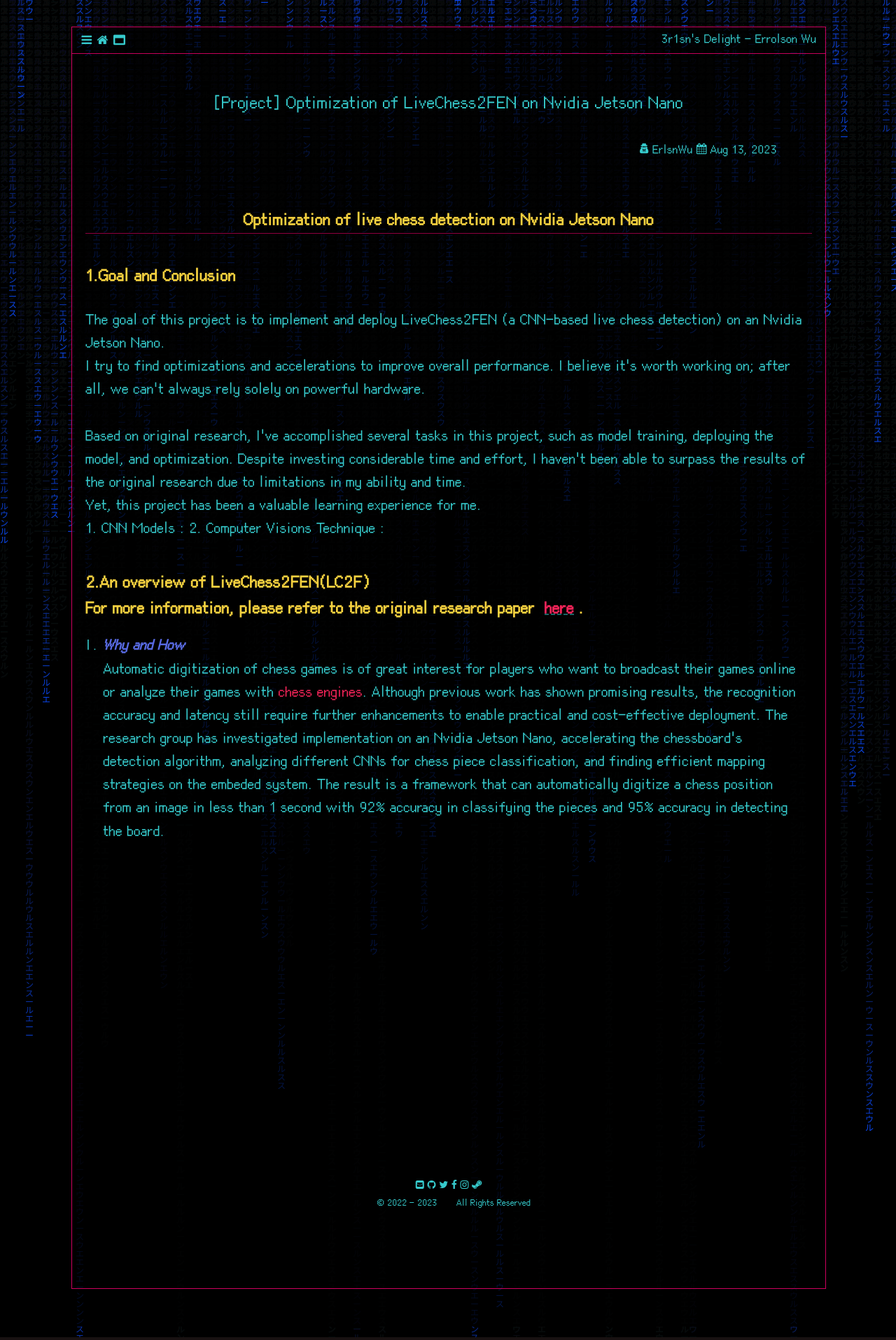
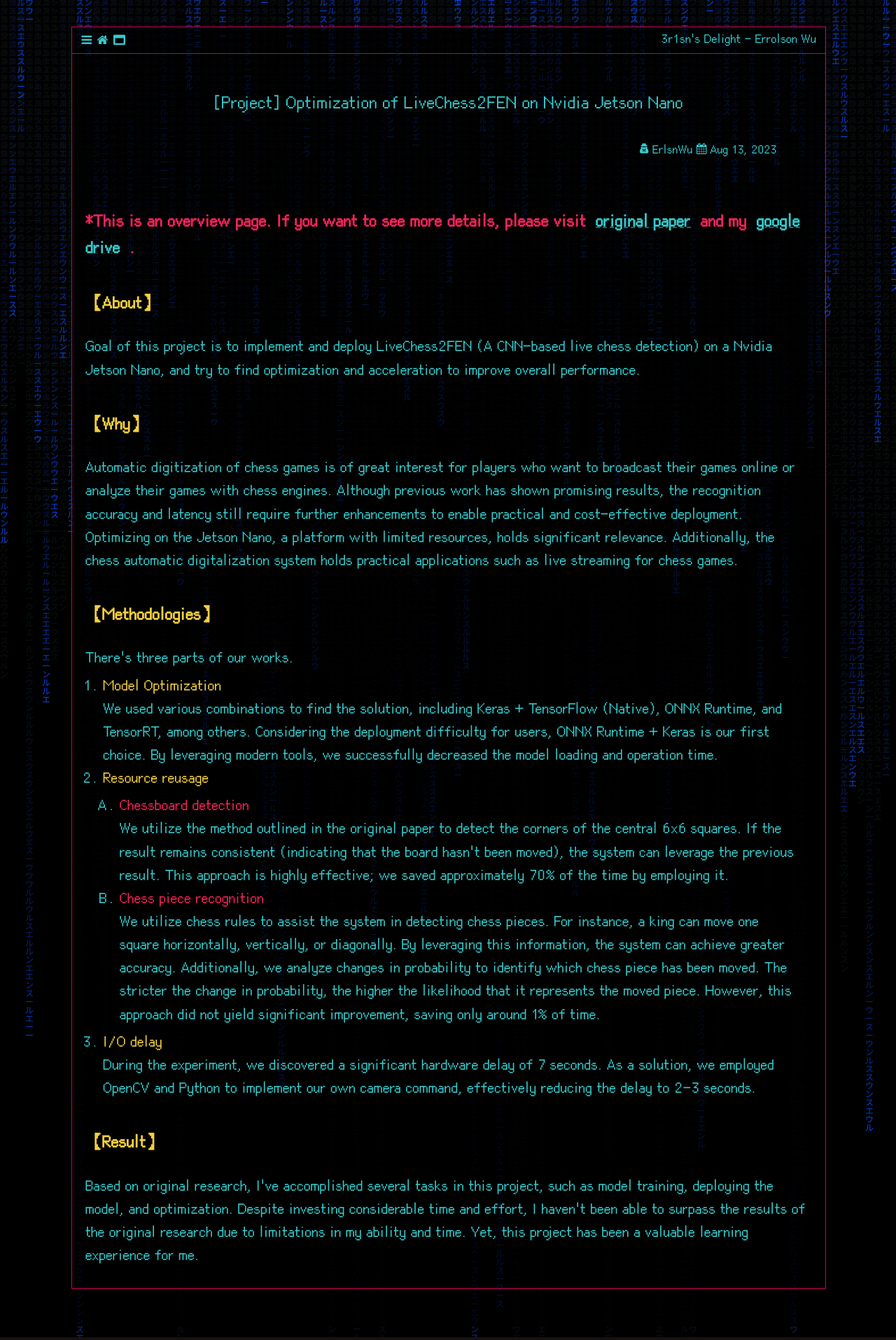
Before and after one commit to 3r1sn5/3r1sn5.github.io, a Jekyll site: the page built from collections/_computerScience/2023-8-13-ProjectLC2F.md, in a window 1280 px wide. Shown: the whole page at 70% size. Built offline with Jekyll 4.4.1, drawn with Linux system fonts in a browser that asks for light colours.

Commit message:
Updata LC2F

```diff
--- a/collections/_computerScience/2023-8-13-ProjectLC2F.md
+++ b/collections/_computerScience/2023-8-13-ProjectLC2F.md
@@ -13,28 +13,52 @@ date: "Aug 13, 2023"
       --neon-green: #39ff14;
       --neon-purple: #586AE2;
     }
+    ul.custom-list {
+    list-style-type: upper-alpha;
+    }
   </style>
+  <h3 style="color: var(--neon-pink);"><b>*This is an overview page. If you want to see more details, please visit <a href="https://arxiv.org/pdf/2012.06858.pdf">original paper</a> and my <a href="https://drive.google.com/file/d/1sPUws4-nrXC6g3z8mkLZowwr9qup-_4D/view">google drive</a> .</b></h3>
 
-  <h2 style="color: var(--neon-yellow); text-align: center;"><b>Optimization of live chess detection on Nvidia Jetson Nano</b></h2>
+  <h3 style="color: var(--neon-yellow);"><b>【About】</b></h3>
+    <h4>
+      Goal of this project is to implement and deploy LiveChess2FEN (A CNN-based live chess detection) on a Nvidia Jetson Nano, and try to find optimization and acceleration to improve overall performance.
+    </h4>
 
-  <h3 style="color: var(--neon-yellow);"><b>1.Goal and Conclusion</b></h3>
-  <h4>
-      The goal of this project is to implement and deploy LiveChess2FEN (a CNN-based live chess detection) on an Nvidia Jetson Nano. <br>
-      I try to find optimizations and accelerations to improve overall performance. I believe it's worth working on; after all, we can't always rely solely on powerful hardware. <br>
-      <br>
-      Based on original research, I've accomplished several tasks in this project, such as model training, deploying the model, and optimization. Despite investing considerable time and effort, I haven't been able to surpass the results of the original research due to limitations in my ability and time.<br>
-      Yet, this project has been a valuable learning experience for me.<br>
-      1. CNN Models :
-      2. Computer Visions Technique :
-  </h4>
-  <h3 style="color: var(--neon-yellow);"><b>2.An overview of LiveChess2FEN(LC2F)<br>For more information, please refer to the original research paper <a style="color: var(--neon-pink);" href="https://arxiv.org/abs/2012.06858">here</a>.</b></h3>
-  <ol style="font-size: 19.5px;" type="I">
-    <li>
-      <b><i><span style="color: var(--neon-purple);">Why and How</span></i></b><br>
-      Automatic digitization of chess games is of great interest for players who want to broadcast their games online or analyze their games with <span style="color: var(--neon-pink);">chess engines</span>.
-      Although previous work has shown promising results, the recognition accuracy and latency still require further enhancements to enable practical and cost-effective deployment.
-      The research group has investigated implementation on an Nvidia Jetson Nano, accelerating the chessboard's detection algorithm, analyzing different CNNs for chess piece classification, and finding efficient mapping strategies on the embeded system.
-      The result is a framework that can automatically digitize a chess position from an image in less than 1 second with 92% accuracy in classifying the pieces and 95% accuracy in detecting the board.
-    </li>
-  </ol>
+  <h3 style="color: var(--neon-yellow);"><b>【Why】</b></h3>
+    <h4>
+      Automatic digitization of chess games is of great interest for players who want to broadcast their games online or analyze their games with chess engines. Although previous work has shown promising results, the recognition accuracy and latency still require further enhancements to enable practical and cost-effective deployment. Optimizing on the Jetson Nano, a platform with limited resources, holds significant relevance. Additionally, the chess automatic digitalization system holds practical applications such as live streaming for chess games.
+    </h4>
+
+  <h3 style="color: var(--neon-yellow);"><b>【Methodologies】</b></h3>
+    <h4>
+      There's three parts of our works.
+      <ol>
+        <li>
+          <span style="color: var(--neon-yellow);">Model Optimization</span><br>
+          We used various combinations to find the solution, including Keras + TensorFlow (Native), ONNX Runtime, and TensorRT, among others. Considering the deployment difficulty for users, ONNX Runtime + Keras is our first choice. By leveraging modern tools, we successfully decreased the model loading and operation time.
+        </li>
+        <li>
+          <span style="color: var(--neon-yellow);">Resource reusage</span><br>
+          <ul class="custom-list">
+            <li>
+              <span style="color: var(--neon-pink);">Chessboard detection</span><br>
+              We utilize the method outlined in the original paper to detect the corners of the central 6x6 squares. If the result remains consistent (indicating that the board hasn't been moved), the system can leverage the previous result. This approach is highly effective; we saved approximately 70% of the time by employing it.
+            </li>
+            <li>
+              <span style="color: var(--neon-pink);">Chess piece recognition</span><br>
+              We utilize chess rules to assist the system in detecting chess pieces. For instance, a king can move one square horizontally, vertically, or diagonally. By leveraging this information, the system can achieve greater accuracy. Additionally, we analyze changes in probability to identify which chess piece has been moved. The stricter the change in probability, the higher the likelihood that it represents the moved piece. However, this approach did not yield significant improvement, saving only around 1% of time.
+            </li>
+          </ul>
+        </li>
+        <li>
+          <span style="color: var(--neon-yellow);">I/O delay</span><br>
+          During the experiment, we discovered a significant hardware delay of 7 seconds. As a solution, we employed OpenCV and Python to implement our own camera command, effectively reducing the delay to 2-3 seconds.
+        </li>
+      </ol>
+    </h4>
+
+  <h3 style="color: var(--neon-yellow);"><b>【Result】</b></h3>
+    <h4>
+      Based on original research, I've accomplished several tasks in this project, such as model training, deploying the model, and optimization. Despite investing considerable time and effort, I haven't been able to surpass the results of the original research due to limitations in my ability and time. Yet, this project has been a valuable learning experience for me.
+    </h4>
 </div>
```
Also changed, not shown: 4 other files.
